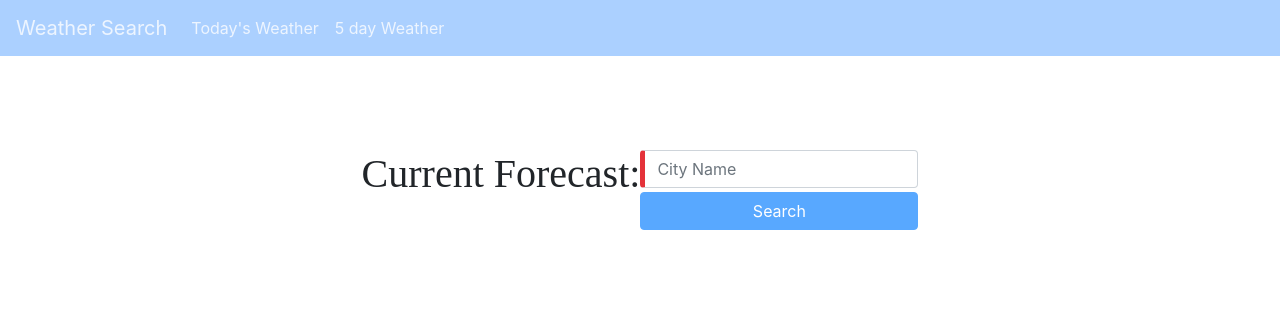
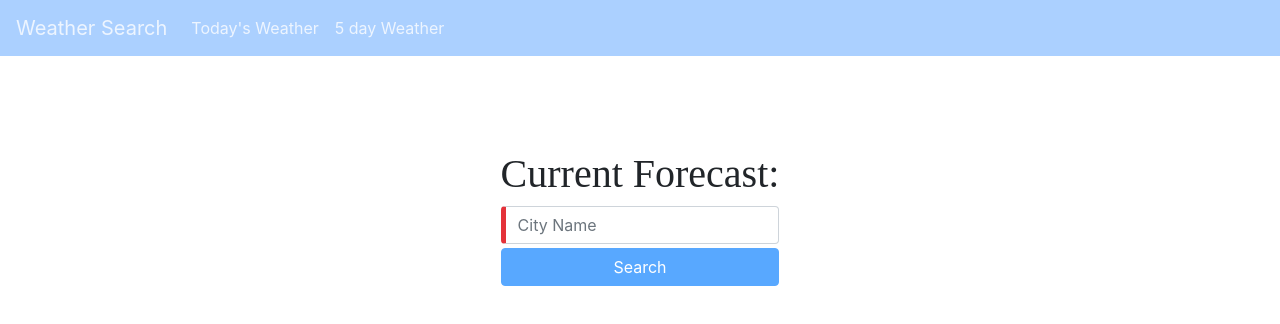
Before and after one commit to reynaldomartinez/weather-app, an Angular app: page / in a window 1280 px wide. Shown: the top 324 px of the page. Built offline with nearby package versions, Linux system fonts and the light colour scheme; a web font is replaced by a local one.

Commit message:
Fix h1 tag positon

```diff
--- a/src/app/components/current/current.component.css
+++ b/src/app/components/current/current.component.css
@@ -1,5 +1,6 @@
 h1 {
   font-family: serif;
+
 }
 .wrap {
   margin-top: 150px;
@@ -13,7 +14,6 @@ h1 {
   display: flex;
   align-items: center;
   justify-content: center;
-
 }
 label {
   margin: 0;
--- a/src/app/components/current/current.component.html
+++ b/src/app/components/current/current.component.html
@@ -1,7 +1,7 @@
 
 <div class="container wrap">
-  <h1>Current Forecast: </h1>
     <div>
+      <h1>Current Forecast: </h1>
       <form #cityForm="ngForm" (ngSubmit)="searchCity(cityName); cityForm.resetForm()" class="form-group">
         <input type="text" id="cityName" name="cityName" class="form-control" placeholder="City Name"
                [(ngModel)]="cityName" #cityNamee required>
--- a/src/app/components/five-day/five-day.component.html
+++ b/src/app/components/five-day/five-day.component.html
@@ -1,6 +1,6 @@
 <div class="container five-day-container">
-  <h1>5-day Forecast: </h1>
   <form class="form-group bg" #cityForm="ngForm" (ngSubmit)="searchCity(cityName)">
+    <h1>5-day Forecast: </h1>
     <input type="text" class="form-control" placeholder="City Name" name="cityName"
            [(ngModel)]="cityName" required>
     <button class="btn btn-primary btn-block mt-1" [disabled]="cityForm.form.invalid">Search</button>
```
